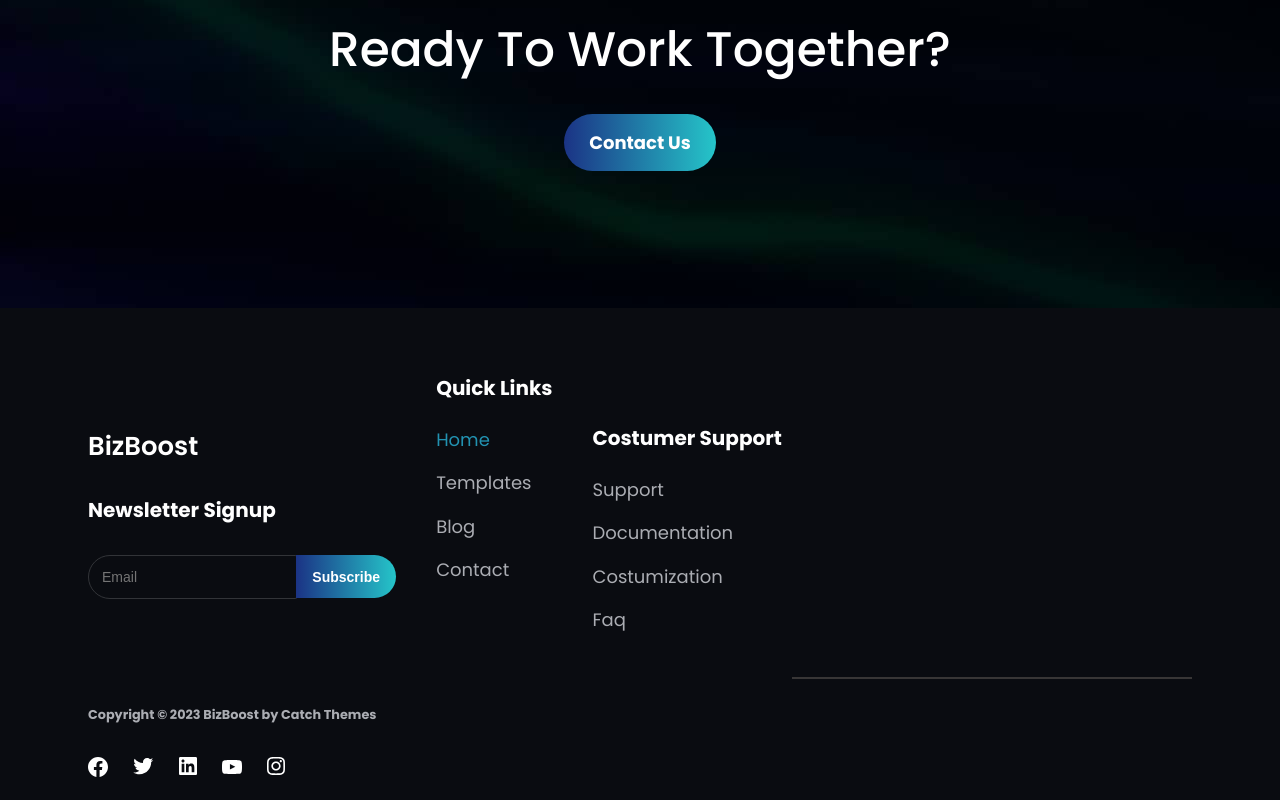
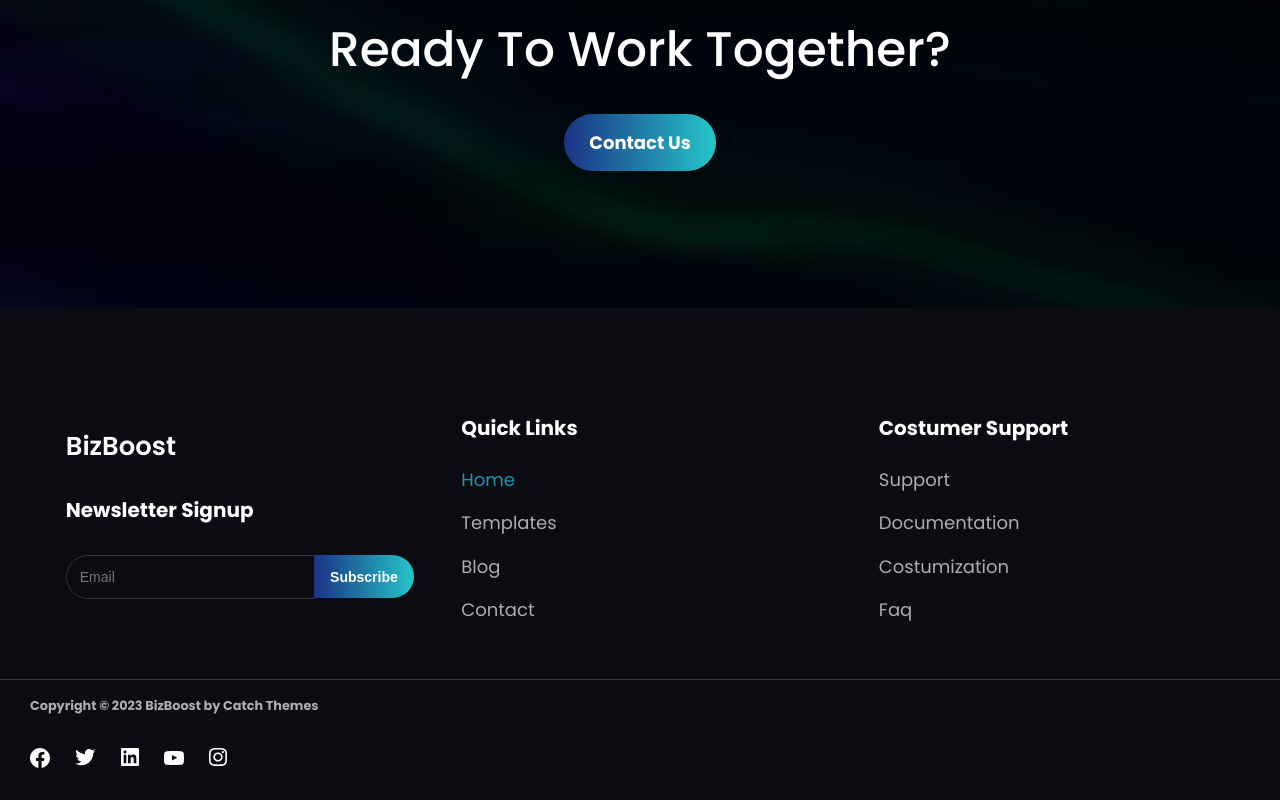
Before and after one commit to SGutierrez17/bizboost, a website: page index.html in a window 1280 px wide. Shown: the part 3201-4001 px from the top of the page. Drawn offline with Linux system fonts and the light colour scheme.

Commit message:
Continue footer

```diff
--- a/index.html
+++ b/index.html
@@ -272,10 +272,11 @@
             <li><a href="#">Faq</a></li>
           </ul>
         </div>
-        <span class="footer-underline"></span>
       </footer>
+    </section>
 
     <div class="footer-copyright">
+      <span class="footer-underline"></span>
       <ul>
         <li>
           <h5>Copyright © 2023 BizBoost by Catch Themes</h5>
@@ -289,6 +290,5 @@
         <li><img src="src/images/ig.svg" alt="instagram" /></li>
       </ul>
     </div>
-    </section>
   </body>
 </html>
--- a/src/index.css
+++ b/src/index.css
@@ -442,7 +442,7 @@ footer {
   border-top-right-radius: 30px;
   border-bottom-right-radius: 30px;
   border: 0;
-  padding: 14px 16px 13.5px;
+  padding: 14px 16px 13.7px;
   margin-left: -7px;
 }
 
@@ -476,7 +476,7 @@ footer {
   font-size: 0.8em;
   display: flex;
   flex-direction: column;
-  margin-top: 10px;
+  margin-left: 30px;
 }
 
 .footer-copyright .footer-social {
@@ -485,8 +485,6 @@ footer {
 
 span.footer-underline {
   margin-left: -30px;
-  width: 400px;
-  padding-bottom: 8px;
   font-size: 0.8em;
   border-bottom: 2px solid var(--border-margin);
   position: relative;
@@ -694,9 +692,47 @@ span.footer-underline {
     padding: 120px 0;
   }
 
+  #email {
+    font-size: 0.7em;
+    padding: 13px;
+    background-color: transparent;
+    border-radius: 4px;
+    color: #ffffff;
+    border: 1px solid var(--border-color);
+    border-bottom-left-radius: 30px;
+    border-top-left-radius: 30px;
+    width: 250px;
+  }
+
   footer {
     display: flex;
     flex-direction: row;
-    justify-content: space-between;
+    justify-content: space-around;
+  }
+
+  .footer-newsletter > * {
+    flex-direction: column;
+    margin-left: -136px;
+  }
+
+  .footer-links {
+    flex-direction: column;
+    margin-top: 10px;
+    margin-left: -180px;
+  }
+
+  .footer-support {
+    flex-direction: column;
+    margin: 10px;
+  }
+  span.footer-underline {
+    font-size: 0.8em;
+    border-bottom: 1px solid var(--border-margin);
+  }
+  .footer-copyright {
+    font-size: 0.8em;
+    display: flex;
+    flex-direction: column;
+    margin-left: 30px;
   }
 }
```
Lines whose indentation alone changed are shown as unchanged.
